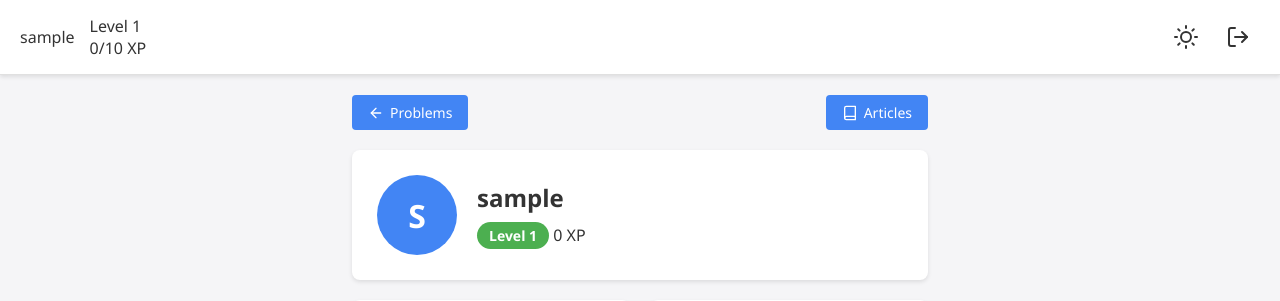
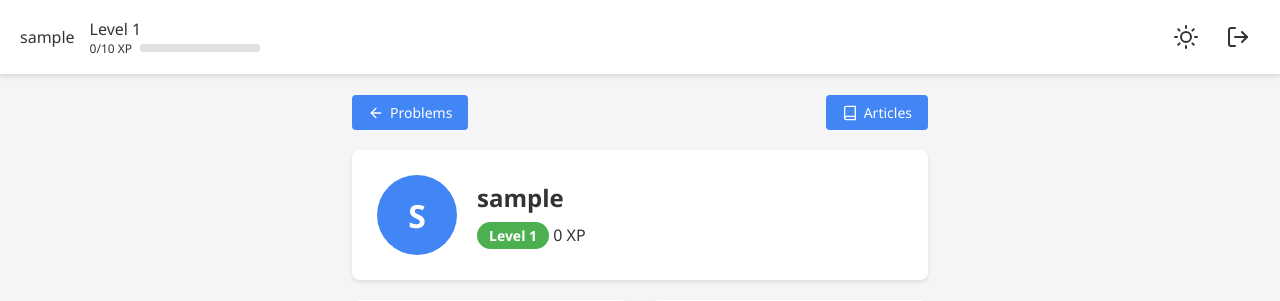
Before and after one commit to maxr777/rizzcode-v2.SIGMA, a Flask app: page /profile in a window 1280 px wide. Shown: the top 301 px of the page. Run offline with Flask 3, Linux system fonts and the light colour scheme; the visitor is signed in with stand-in values (Sample User, id 1).

Commit message:
Fix xp bar CSS in profile

```diff
--- a/static/profile_style.css
+++ b/static/profile_style.css
@@ -76,6 +76,29 @@ body {
     gap: 15px;
     color: var(--text-color);
     font-weight: 500;
+}
+
+.xp-container {
+    display: flex;
+    align-items: center;
+    gap: 8px;
+    font-size: 12px;
+}
+
+.xp-bar {
+    width: 120px;
+    height: 8px;
+    background-color: var(--progress-bg);
+    border-radius: 4px;
+    overflow: hidden;
+    position: relative;
+}
+
+.xp-fill {
+    height: 100%;
+    background: linear-gradient(90deg, var(--primary-color), var(--success-color));
+    border-radius: 4px;
+    transition: width 0.3s ease;
 }
 
 .theme-toggle {
```
